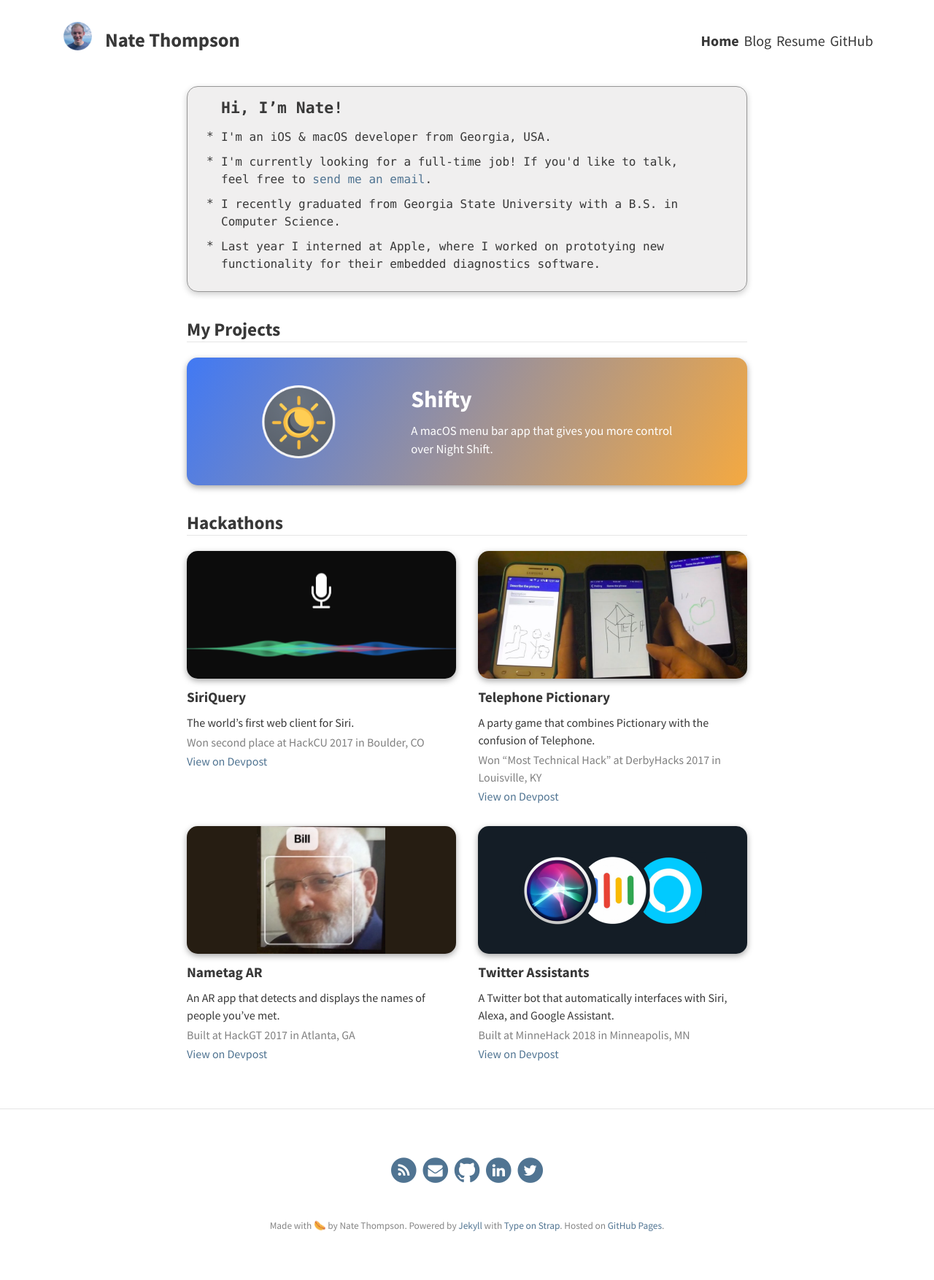
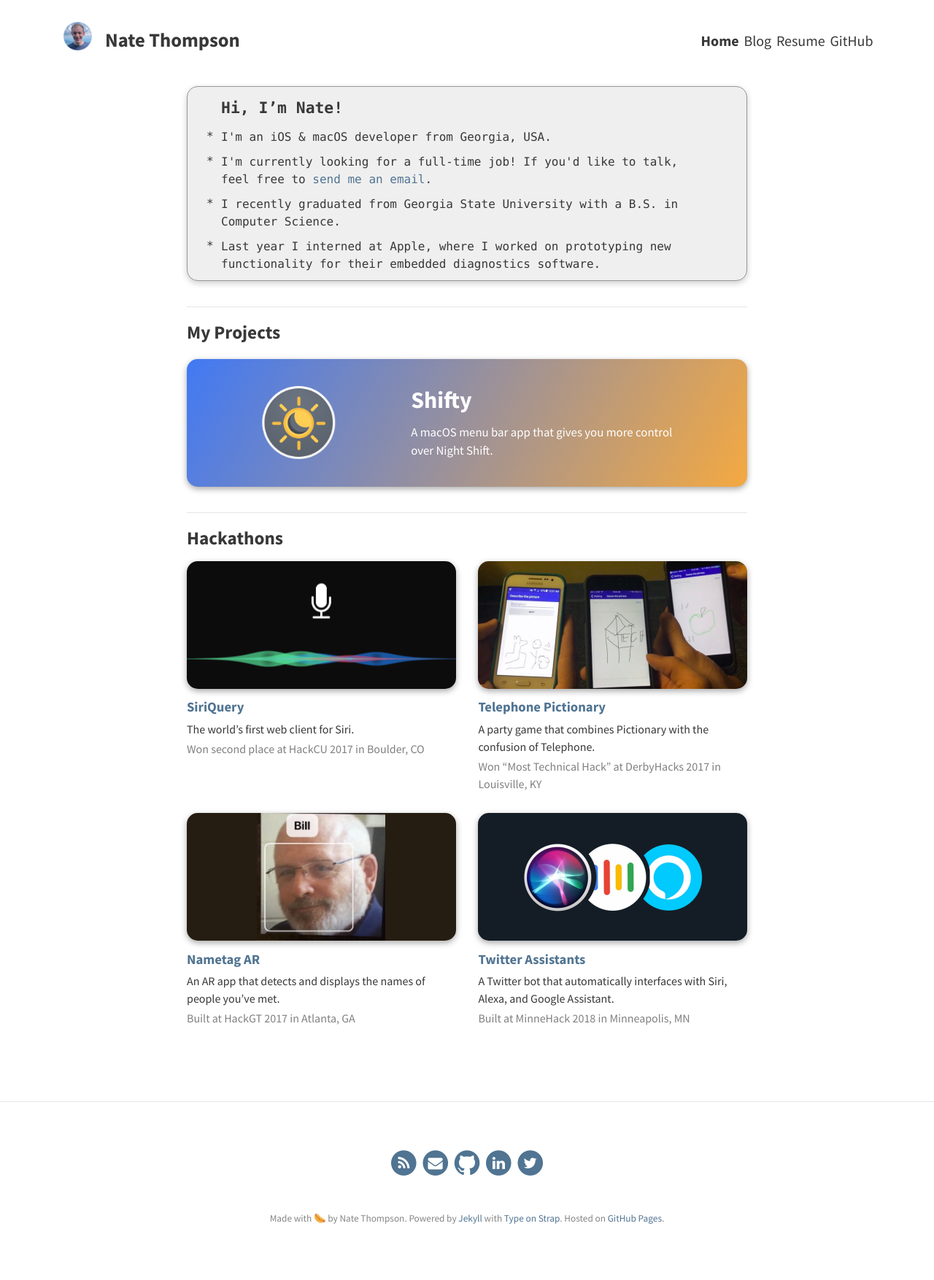
Before and after one commit to thompsonate/natethompson.io, a Jekyll site: the page built from index.html, in a window 1280 px wide. Shown: the whole page at 73% size. Built offline with Jekyll 4.4.1, drawn with Linux system fonts in a browser that asks for light colours.

Commit message:
tweak layout, improve reader mode, accessibility

```diff
--- a/_data/projects.yml
+++ b/_data/projects.yml
@@ -15,41 +15,37 @@ hackathons:
     description:
       primary: The world’s first web client for Siri.
       secondary: Won second place at HackCU 2017 in Boulder, CO
-    link:
-      title: View on Devpost
-      url: https://devpost.com/software/siriquery
+    link: https://devpost.com/software/siriquery
     image:
       url: /assets/img/siriquery.png
+      alt: SiriQuery icon
 
   - name: Telephone Pictionary
     description:
       primary: A party game that combines Pictionary with the confusion of Telephone.
       secondary: Won “Most Technical Hack” at DerbyHacks 2017 in Louisville, KY
-    link:
-      title: View on Devpost
-      url: https://devpost.com/software/telephone-pictionary
+    link: https://devpost.com/software/telephone-pictionary
     image:
       url: /assets/img/tel-pictionary.png
+      alt: Playing Telephone Pictionary on three phones
       background_color: '#1F1213'
 
   - name: Nametag AR
     description:
       primary: An AR app that detects and displays the names of people you’ve met.
       secondary: Built at HackGT 2017 in Atlanta, GA
-    link:
-      title: View on Devpost
-      url: https://devpost.com/software/nametag-ar
+    link: https://devpost.com/software/nametag-ar
     image:
       url: /assets/img/nametag.jpg
+      alt: "Screenshot of face with AR nametag"
       background_color: '#261D12'
 
   - name: Twitter Assistants
     description:
       primary: A Twitter bot that automatically interfaces with Siri, Alexa, and Google Assistant.
       secondary: Built at MinneHack 2018 in Minneapolis, MN
-    link:
-      title: View on Devpost
-      url: https://devpost.com/software/twitter-assistants
+    link: https://devpost.com/software/twitter-assistants
     image:
       url: /assets/img/twitter_asst.png
+      alt: Twitter Assistants icon
       background_color: '#141D26'
--- a/_sass/layouts/_index.scss
+++ b/_sass/layouts/_index.scss
@@ -8,6 +8,9 @@ article {
   padding-top: 0;
 }
 
+h1 {
+  font-size: 1.5em
+}
 
 // Header text feature
 .call-out {
@@ -153,7 +156,7 @@ article {
 }
 
 
-h3 {
+h1 {
   margin-bottom: 0;
   @media (max-width: $break) {
       font-size: 20pt;
@@ -166,6 +169,10 @@ hr {
 
 .projects {
   margin-bottom: 35px;
+
+  li {
+    list-style: none;
+  }
 }
 .project-large {
   margin: 20px 0px;
@@ -225,6 +232,9 @@ hr {
         left: 50%;
         transform: translate(-50%, -50%);
     }
+    a {
+      color: white;
+    }
     h2 {
       font-size: 24pt;
       margin: 0;
@@ -255,7 +265,7 @@ hr {
 
   .project-small {
     flex-basis: 48%;
-    margin-top: 30px;
+    margin-top: 25px;
 
     div {
       height: 175px;
@@ -269,7 +279,7 @@ hr {
     }
 
     h4 {
-      margin-bottom: 10px;
+      margin-bottom: 5px;
     }
 
     p {
@@ -278,7 +288,9 @@ hr {
     }
 
     a {
-      font-size: 12pt;
+      font-size: 14pt;
+      color: $link-color;
+
       span {
         position: absolute;
         width:100%;
@@ -306,6 +318,10 @@ hr {
       flex-basis: 100%;
       margin: 0 0 30px 0;
 
+      a {
+        font-size: 16pt;
+      }
+
       h4 {
           font-size: 16pt;
       }
--- a/index.html
+++ b/index.html
@@ -1,26 +1,25 @@
 ---
-layout: page
+layout: default
 title: Nate Thompson
 nav_title: Home
 nav_order: 1
 ---
+<article>
+  <ul class="bio">
+    <h4>Hi, I’m Nate!</h4>
+    <li>I'm an iOS & macOS developer from Georgia, USA.</li>
+    <li>I'm currently looking for a full-time job! If you'd like to talk, feel free to <a href="mailto:{{ site.email_address }}">send me an email</a>.</li>
+    <li>I recently graduated from Georgia State University with a B.S. in Computer Science.</li>
+    <li>Last year I interned at Apple, where I worked on prototyping new functionality for their embedded diagnostics software.</li>
+  </ul>
 
-<section class="bio">
-  <h4>Hi, I’m Nate!</h4>
+  <hr>
+  <section class="projects">
+    <h1>My Projects</h1>
     <ul>
-    <li>I'm an iOS & macOS developer from Georgia, USA.</li>
-    <li>I'm currently looking for a full-time job! If you'd like to talk, feel free to <a href="mailto:nate@natethompson.io">send me an email</a>.</li>
-    <li>I recently graduated from Georgia State University with a B.S. in Computer Science.</li>
-    <li>Last year I interned at Apple, where I worked on prototying new functionality for their embedded diagnostics software.</li>
-  </ul>
-</section>
-
-<section class="projects">
-  <h3>My Projects</h3>
-  <hr>
       {% assign projects = site.data.projects.large %}
       {% for project in projects %}
-  <div class="project-large" style="
+      <li class="project-large" style="
       color: {{ project.text_color }};
       background-color: {{ project.image.background_color }};
       {% if project.image.generate %}
@@ -33,37 +32,37 @@ nav_order: 1
         <div class="project-icon"><img src="{{ site.baseurl }}{{ project.icon.url }}" alt="{{ project.icon.alt }}"></div>
         <div class="project-text">
           <div>
-              <h2>{{ project.name }}</h2>
+            <a href="{{ project.link }}"><h2>{{ project.name }}</h2></a>
             <p>{{ project.tagline }}</p>
           </div>
         </div>
-      <a href="{{ project.link }}">
-          <span></span>
-      </a>
+        <a aria-hidden="true" href="{{ project.link }}"><span></span></a>
       </div>
-  </div>
+    </li>
     {% endfor %}
+  </ul>
 </section>
 
-<section class="hackathons">
-  <h3>Hackathons</h3>
 <hr>
-  <div class="project-grid">
+<section class="projects">
+  <h1>Hackathons</h1>
+  <ul class="project-grid">
 
     {% assign projects = site.data.projects.hackathons %}
     {% for project in projects %}
-  <div class="project-small">
-    <div style="
+    <li class="project-small">
+      <div role="img" alt="{{ project.image.alt }}" style="
       background-image: url('{{ site.baseurl }}{{ project.image.url }}');
       background-size: auto 200px;
       background-color: {{ project.image.background_color }}
       ">
-      <a href="{{ project.link.url }}"><span></span></a>
+      <a href="{{ project.link }}"><span></span></a>
     </div>
-    <h4>{{ project.name }}</h4>
+    <h4><a href="{{ project.link }}">{{ project.name }}</a></h4>
     <p>{{ project.description.primary }}</p>
     <p>{{ project.description.secondary }}</p>
-    <a href="{{ project.link.url }}">{{ project.link.title }}</a>
-  </div>
+  </li>
   {% endfor %}
+</ul>
 </section>
+</article>
```
Lines whose indentation alone changed are shown as unchanged.
